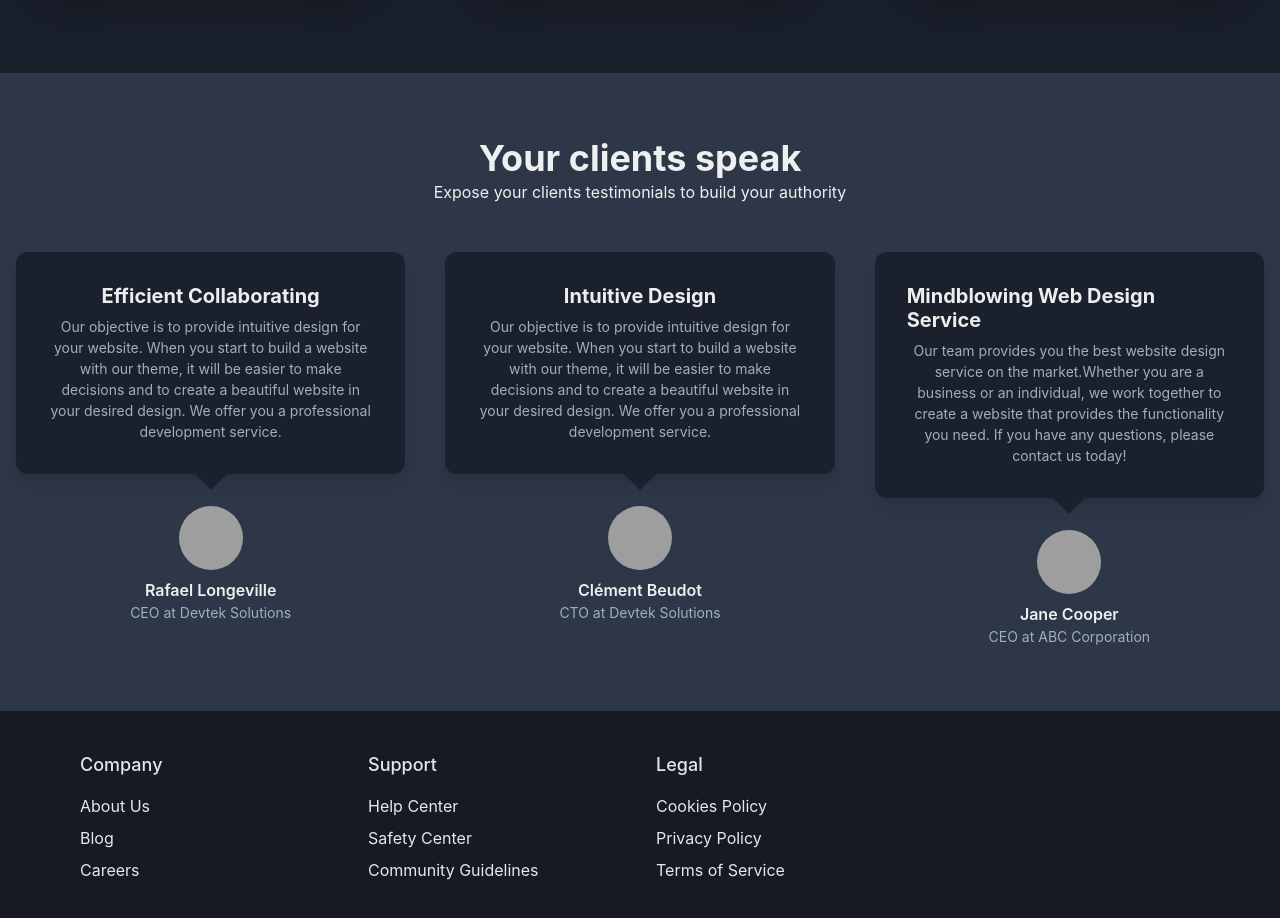
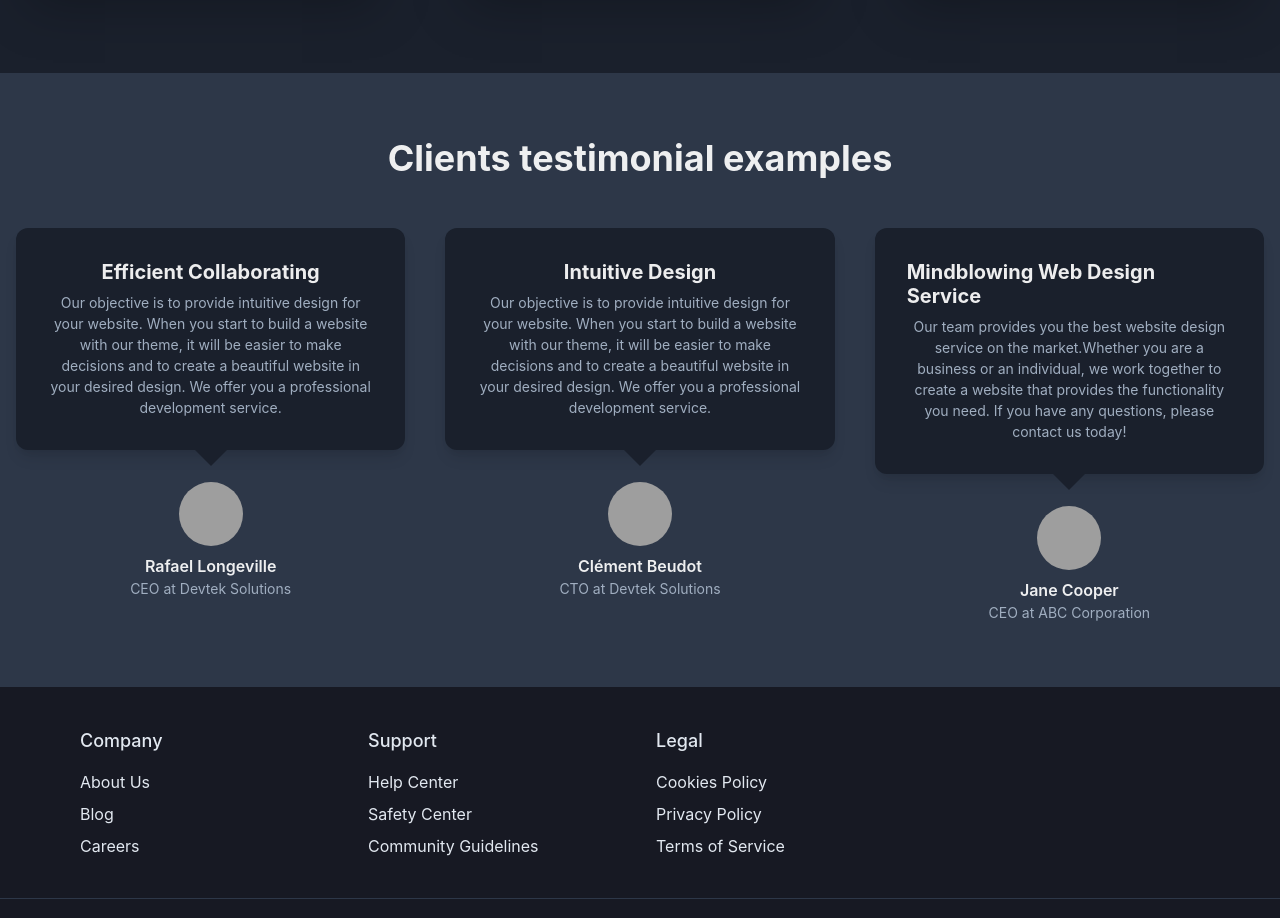
Before and after one commit to rafael-longeville/landing-devtek-example, a React (Create React App) app: page / in a window 1280 px wide. Shown: the part 2240-3158 px from the top of the page. Built offline with nearby package versions, Linux system fonts and the light colour scheme; grey boxes are pictures that could not be loaded.

Commit message:
viewport Once

```diff
--- a/src/components/Cards.jsx
+++ b/src/components/Cards.jsx
@@ -23,6 +23,7 @@ const Cards = () => {
         initial={{ opacity: 0}}
         whileInView={{ opacity: 1}}
         transition={{ delay: 1, duration: 1 }}
+        viewport={{ once: true }}
       >
         <Container maxW={'7xl'} pt="10vh" pb="10vh" id="services">
           <Heading
--- a/src/components/Hero.jsx
+++ b/src/components/Hero.jsx
@@ -8,7 +8,7 @@ import {
   Button,
   Image,
   Icon,
-  Link
+  Link,
 } from '@chakra-ui/react'
 import { motion } from 'framer-motion'
 
@@ -18,9 +18,10 @@ export default function CallToActionWithVideo() {
       <Container maxW={'7xl'}>
         <Box>
           <motion.div
+            viewport={{ once: true }}
             initial={{ opacity: 0, y: 50 }}
             whileInView={{ opacity: 1, y: 0 }}
-            transition={{ delay: 0.5, duration: 1 }}
+            transition={{ delay: 0.2, duration: 1 }}
           >
             <Stack
               align={'center'}
@@ -63,7 +64,10 @@ export default function CallToActionWithVideo() {
                   spacing={{ base: 4, sm: 6 }}
                   direction={{ base: 'column', sm: 'row' }}
                 >
-                  <Link href="https://calendly.com/devteksolutions/15min" isExternal>
+                  <Link
+                    href="https://calendly.com/devteksolutions/15min"
+                    isExternal
+                  >
                     <Button
                       borderRadius={5}
                       size={{ base: 'md', md: 'lg', lg: 'lg' }}
--- a/src/components/Main.jsx
+++ b/src/components/Main.jsx
@@ -11,6 +11,7 @@ const Main = () => {
     >
       <Flex direction="column" justify="center">
         <motion.div
+        viewport={{ once: true }}
           initial={{ opacity: 0, y: 30 }}
           animate={{ opacity: 1, scale: 1, y: 0 }}
           transition={{ duration: 1 }}
@@ -27,6 +28,7 @@ const Main = () => {
           </Box>
         </motion.div>
         <motion.div
+        viewport={{ once: true }}
           initial={{ opacity: 0, y: 30 }}
           animate={{ opacity: 1, y: 0 }}
           transition={{ delay: 0.2, duration: 1 }}
@@ -68,9 +70,10 @@ const Main = () => {
 
         <Box pt={{ base: "10vh", md: "10vh", lg: "10vh" }} alignSelf="center">
           <motion.div
+          viewport={{ once: true }}
             initial={{ opacity: 0, y: 30 }}
             animate={{ opacity: 1, y: 0 }}
-            transition={{ delay: 0.5, duration: 1 }}
+            transition={{ delay: 0.2, duration: 1 }}
           >
             <Button
               bgColor="brand.primary"
--- a/src/components/Testimonials.jsx
+++ b/src/components/Testimonials.jsx
@@ -84,16 +84,14 @@ export default function WithSpeechBubbles() {
   return (
     <Box bg={useColorModeValue('gray.100', 'gray.700')} id="testimonials">
       <motion.div
+        viewport={{ once: true }}
         initial={{ opacity: 0, y: 30 }}
         whileInView={{ opacity: 1, y: 0 }}
-        transition={{ delay: 0.5, duration: 1 }}
+        transition={{ delay: 0.2, duration: 1 }}
       >
         <Container maxW={'7xl'} py={16} as={Stack} spacing={12}>
           <Stack spacing={0} align={'center'}>
-            <Heading>Your clients speak</Heading>
-            <Text>
-              Expose your clients testimonials to build your authority
-            </Text>
+            <Heading align="center">Clients testimonial examples</Heading>
           </Stack>
           <Stack
             direction={{ base: 'column', md: 'row' }}
```
